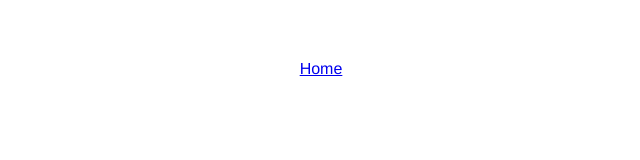
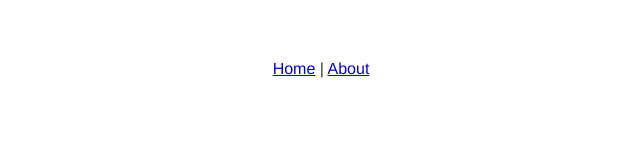
Before and after one commit to BrooksYang/vue-app, a Vue app: page / in a window 1280 px wide. Shown: the top 160 px of the page, without its empty margins (319-959 px from the left). Built offline with nearby package versions, Linux system fonts and the light colour scheme.

Commit message:
About页面

```diff
--- a/src/App.vue
+++ b/src/App.vue
@@ -1,6 +1,7 @@
 <template>
     <div id="app">
-        <router-link to="/home">Home</router-link>
+        <router-link to="/home">Home</router-link> |
+        <router-link to="/about">About</router-link>
         <router-view></router-view>
     </div>
 </template>
--- a/src/router.js
+++ b/src/router.js
@@ -1,6 +1,7 @@
 import Vue from 'vue';
 import Router from 'vue-router';
 import Home from './views/Home.vue';
+import About from './views/About';
 
 Vue.use(Router);
 
@@ -9,6 +10,12 @@
         path: '/home',
         name: 'home',
         component: Home,
+    },
+
+    {
+        path: '/about',
+        name: 'about',
+        component: About,
     }
 ];
 
--- /dev/null
+++ b/src/views/About.vue
@@ -0,0 +1,5 @@
+<template>
+    <div id="about">
+        <h1>This is the about Page</h1>
+    </div>
+</template>
```
